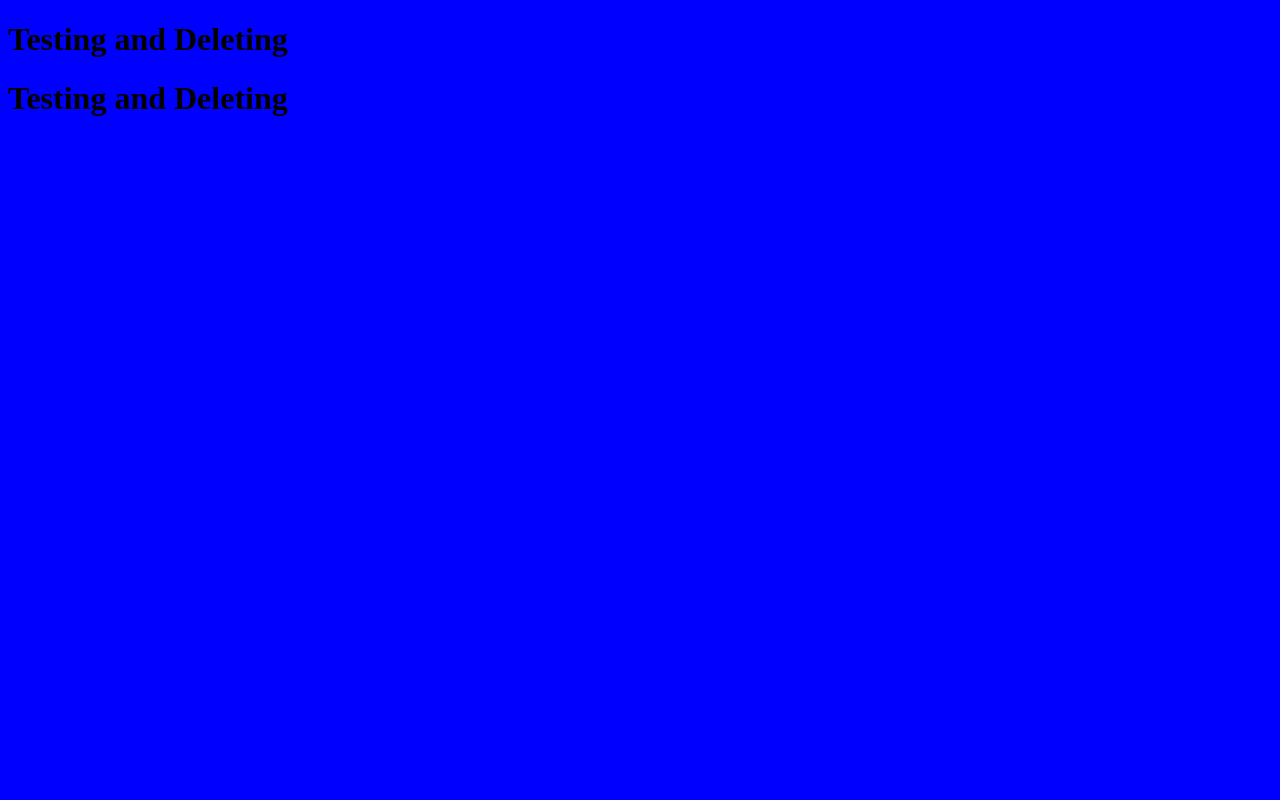
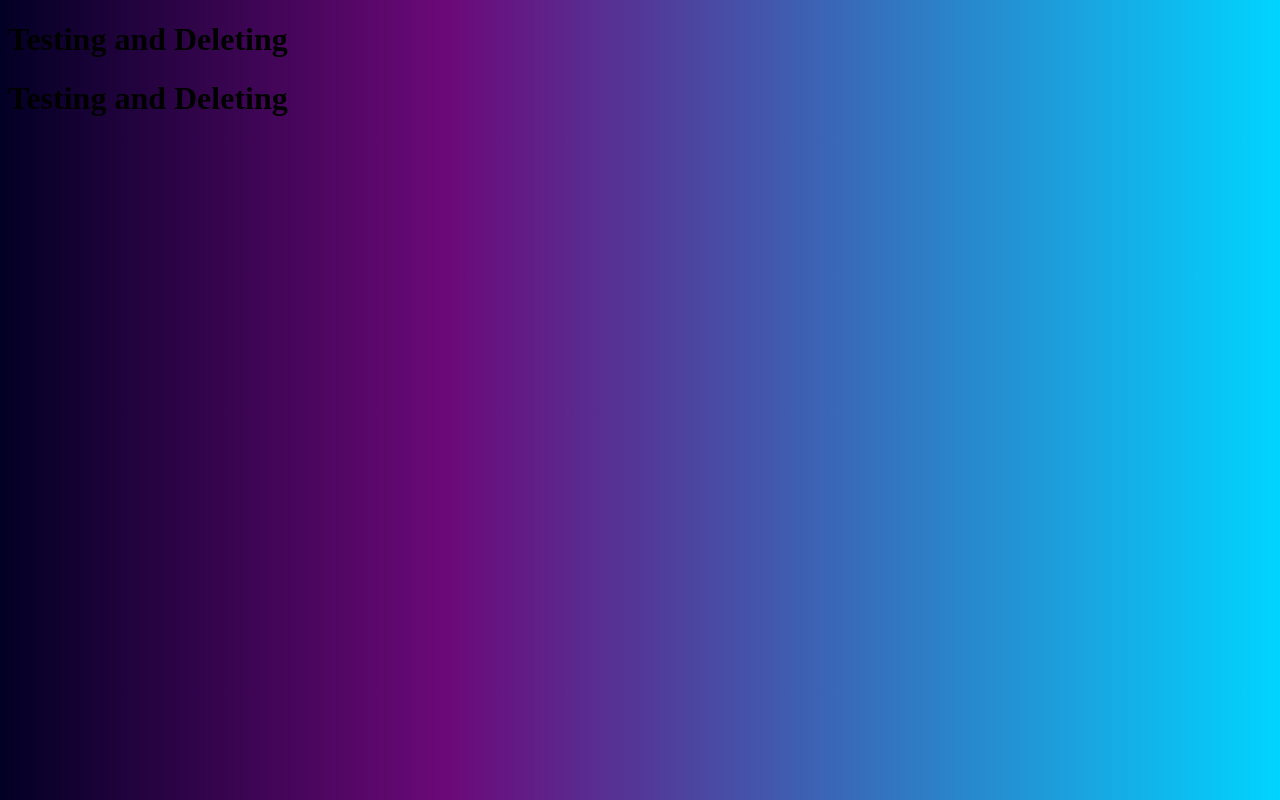
Before and after one commit to alambrecht115/delete, a plain HTML site: page index.htm in a window 1280 px wide. Drawn offline with Linux system fonts and the light colour scheme.

Commit message:
gradient change

```diff
--- a/app.css
+++ b/app.css
@@ -1,3 +1,4 @@
 body {
-    background-color: blue;
+    background: rgb(2,0,36);
+background: linear-gradient(90deg, rgba(2,0,36,1) 0%, rgba(108,9,121,1) 35%, rgba(0,212,255,1) 100%);
 }
```
